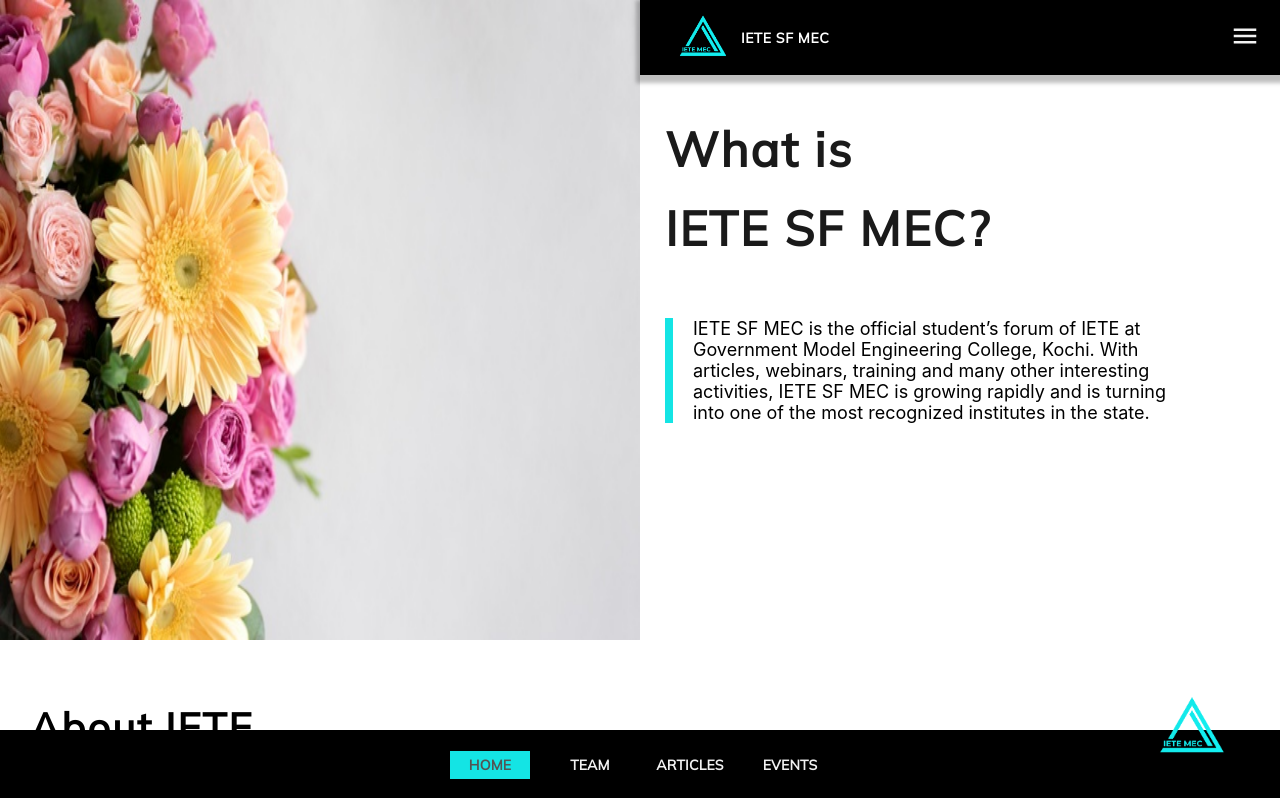
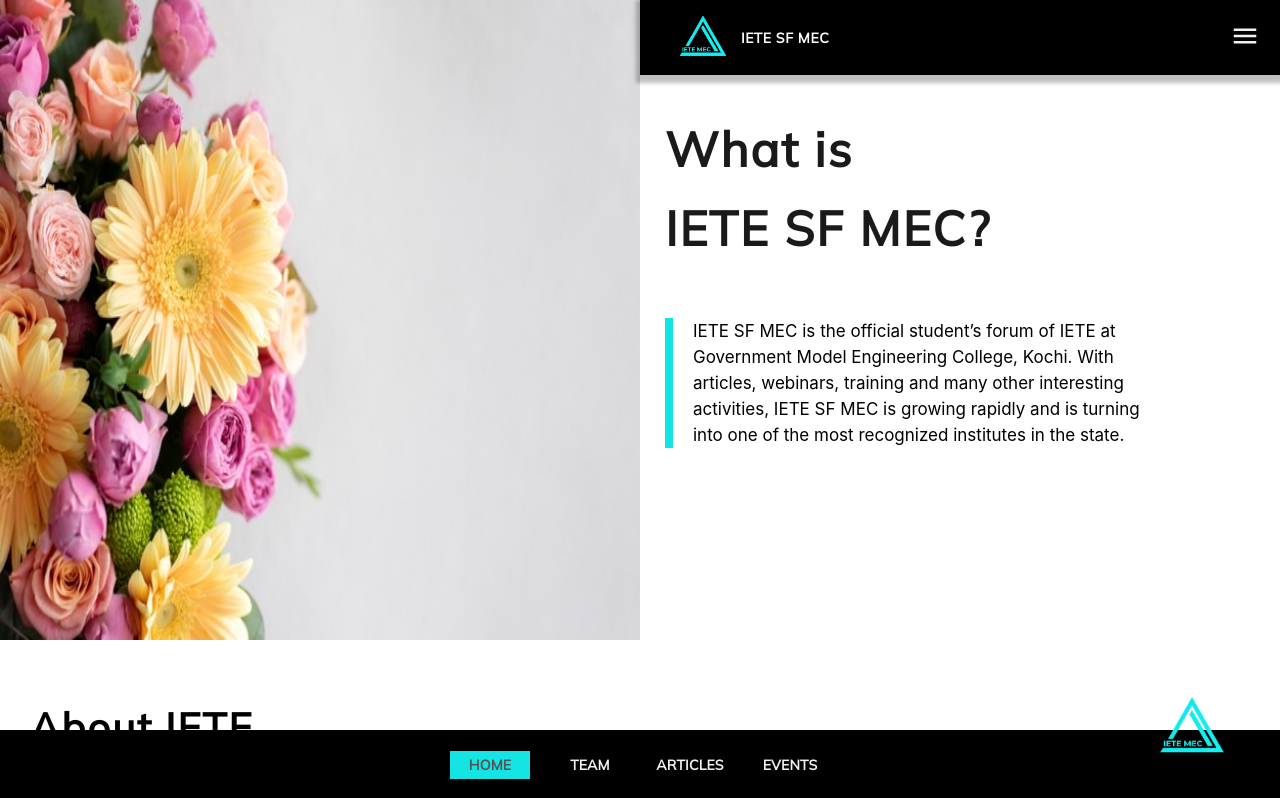
Before and after one commit to ietesfmec/website, a Next.js app: page /home in a window 1280 px wide. Shown: the top 798 px of the page. Built offline with nearby package versions, Linux system fonts and the light colour scheme.

Commit message:
optimization

```diff
--- a/components/Home/What/What.module.css
+++ b/components/Home/What/What.module.css
@@ -34,7 +34,8 @@
     border-left: 8px solid #14E4E4;
     width: 85%;
     padding-left: 20px;
-    font-size: 18px !important;
+    font-size: 17px !important;
+    line-height: 26px;
     /* height: fit-content; */
   }
 
```
